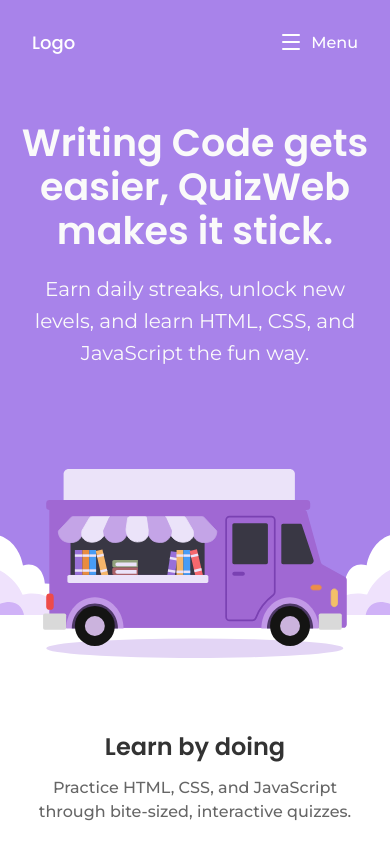
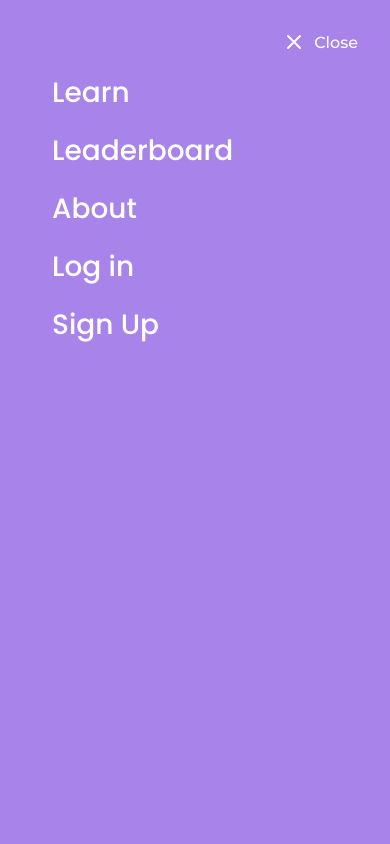
Before and after one commit to kingfluffybun/QuizWeb, a Next.js app: page / in a window 390 px wide. Both pictures are taken after a click on the button "Menu". Shown: the top 844 px of the page. Built offline with nearby package versions, Linux system fonts and the light colour scheme.

Commit message:
mobile navbar

```diff
--- a/app/page.tsx
+++ b/app/page.tsx
@@ -1,20 +1,46 @@
 "use client";
 
 import Image from "next/image";
+import Link from "next/link";
 import "#css/landing-page.css";
 import "#css/nav.css";
+import { useEffect, useState } from "react";
 
 export default function Home() {
+    const [menuOpen, setMenuOpen] = useState(false);
+
+    useEffect(() => {
+        const bodyOverflow = document.body.style.overflow;
+        const rootOverflow = document.documentElement.style.overflow;
+
+        if (menuOpen) {
+            document.body.style.overflow = "hidden";
+            document.documentElement.style.overflow = "hidden";
+        }
+
+        return () => {
+            document.body.style.overflow = bodyOverflow;
+            document.documentElement.style.overflow = rootOverflow;
+        };
+    }, [menuOpen]);
+
     return (
         <main>
             <section className="hero">
-                <nav>
-                    <div><a href="/"><p>Logo</p></a></div>
-                    <button className="menu-btn"> {/* for mobile 'to */}
-                        <svg xmlns="http://www.w3.org/2000/svg" width="24" height="24" viewBox="0 0 24 24" fill="none" stroke="currentColor" strokeWidth="2" strokeLinecap="round" strokeLinejoin="round" className="lucide lucide-menu-icon lucide-menu"><path d="M4 5h16"/><path d="M4 12h16"/><path d="M4 19h16"/></svg>
-                        <p>Menu</p>
+                <nav className={menuOpen ? "menu-open" : ""}>
+                    <div><Link href="/"><p>Logo</p></Link></div>
+                    <button className="menu-btn" type="button"
+                        // aria-expanded={menuOpen}
+                        // aria-label={menuOpen ? "Close navigation menu" : "Open navigation menu"}
+                        onClick={() => setMenuOpen((isOpen) => !isOpen)}>
+                        {menuOpen ? (
+                            <svg xmlns="http://www.w3.org/2000/svg" width="24" height="24" viewBox="0 0 24 24" fill="none" stroke="currentColor" strokeWidth="2" strokeLinecap="round" strokeLinejoin="round" aria-hidden="true"><path d="M6 6l12 12"/><path d="M18 6 6 18"/></svg>
+                        ) : (
+                            <svg xmlns="http://www.w3.org/2000/svg" width="24" height="24" viewBox="0 0 24 24" fill="none" stroke="currentColor" strokeWidth="2" strokeLinecap="round" strokeLinejoin="round" aria-hidden="true"><path d="M4 5h16"/><path d="M4 12h16"/><path d="M4 19h16"/></svg>
+                        )}
+                        <p>{menuOpen ? "Close" : "Menu"}</p>
                     </button>
-                    <div className="nav-options">
+                    <div className={`nav-options${menuOpen ? " is-open" : ""}`}>
                         <div><a href="/quiz"><p>Learn</p></a></div>
                         <div><a href="test.com"><p>Leaderboard</p></a></div>
                         <div><a href="/about"><p>About</p></a></div>
--- a/public/css/nav.css
+++ b/public/css/nav.css
@@ -32,8 +32,13 @@ nav button {
 
 nav {
     height: 10vh;
+    min-height: 10vh;
+    max-height: 10vh;
+    flex: 0 0 10vh;
     width: 100%;
     padding: 0 2rem;
+    position: relative;
+    z-index: 1000;
     > div:first-child {margin-right: auto;}
 }
 
@@ -57,6 +62,89 @@ nav, .nav-options {
 
 @media (max-width:768px) {
     nav button {display: flex;}
-    .nav-options {display: none;}
+    .nav-options {
+        position: fixed;
+        inset: 0;
+        width: auto;
+        height: auto;
+        margin: 0;
+        z-index: 10;
+        display: flex;
+        flex-direction: column;
+        align-items: flex-start;
+        justify-content: flex-start;
+        gap: 1rem;
+        padding: 4.5rem 2.5rem;
+        background-color: #A883EA;
+        opacity: 0;
+        visibility: hidden;
+        pointer-events: none;
+        transition: none;
+    }
     nav div:first-child {margin-left: 0;}
+
+    nav::before {
+        content: "";
+        position: absolute;
+        inset: 0;
+        z-index: 0;
+        background-color: #A883EA;
+        opacity: 0;
+        pointer-events: none;
+        transition: none;
+    }
+
+    nav.menu-open {
+        position: fixed;
+        inset: 0;
+        width: 100%;
+        height: 100dvh;
+        min-height: 100dvh;
+        max-height: none;
+        flex: none;
+        background-color: transparent;
+    }
+
+    nav.menu-open::before {
+        opacity: 1;
+        transition: opacity 200ms ease;
+    }
+
+    .nav-options.is-open {
+        opacity: 1;
+        visibility: visible;
+        pointer-events: auto;
+        transition: opacity 200ms ease;
+    }
+
+    nav.menu-open > div:first-child {display: none;}
+
+    nav.menu-open button {
+        position: absolute;
+        top: 0;
+        right: 2rem;
+        z-index: 31;
+        height: 10vh;
+        margin-left: 0;
+        color: white;
+    }
+
+    .nav-options.is-open div {
+        margin: 0;
+    }
+
+    .nav-options.is-open div a p {
+        font-size: 1.75rem;
+        color: white;
+    }
+
+    .nav-options.is-open div:last-child {
+        margin-top: 0;
+        background-color: transparent;
+        border-radius: 0;
+    }
+
+    .nav-options.is-open div:last-child > a p {
+        padding: 0;
+    }
 }
```
Also changed, not shown: 1 other file (tests, documents, lock files or other folders).
